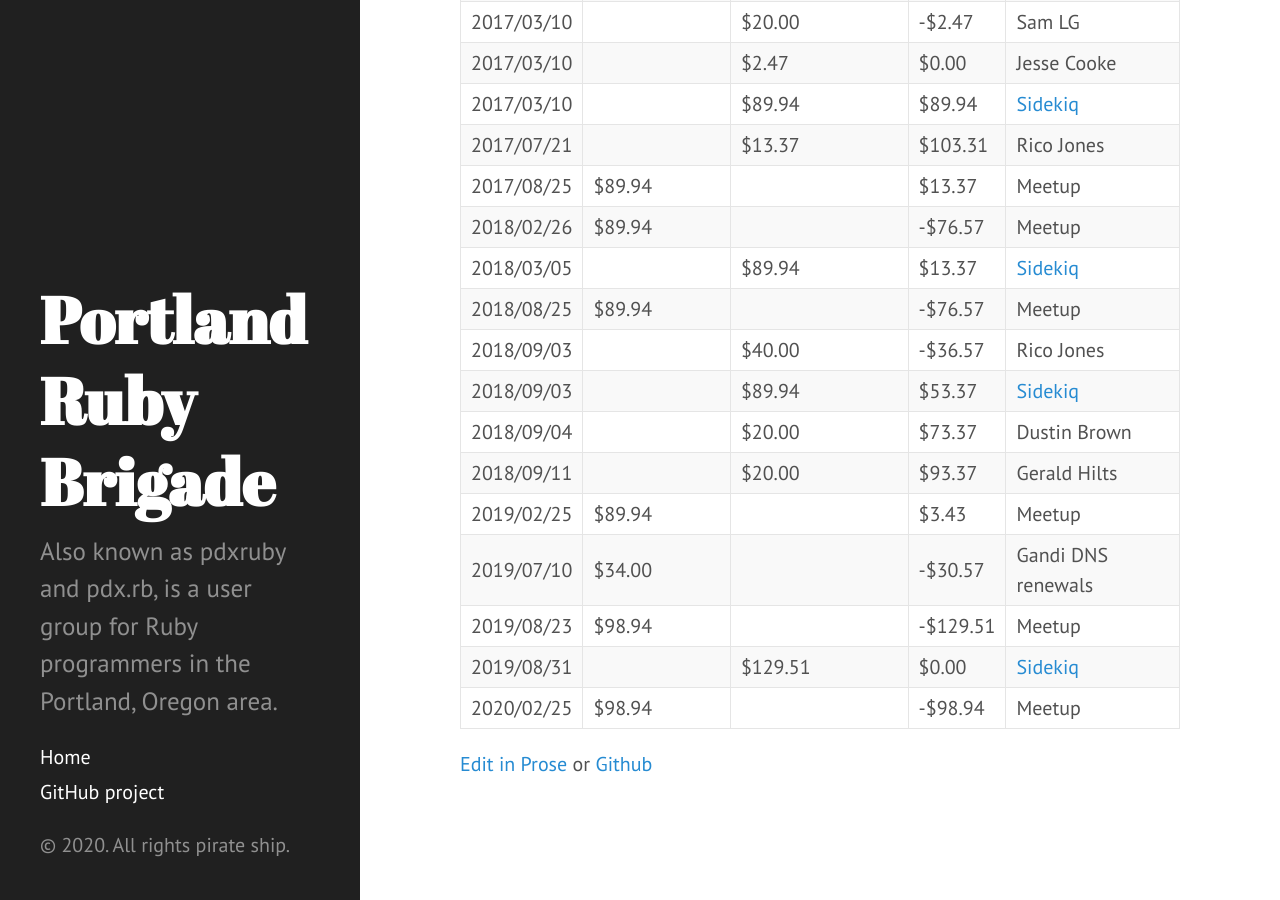
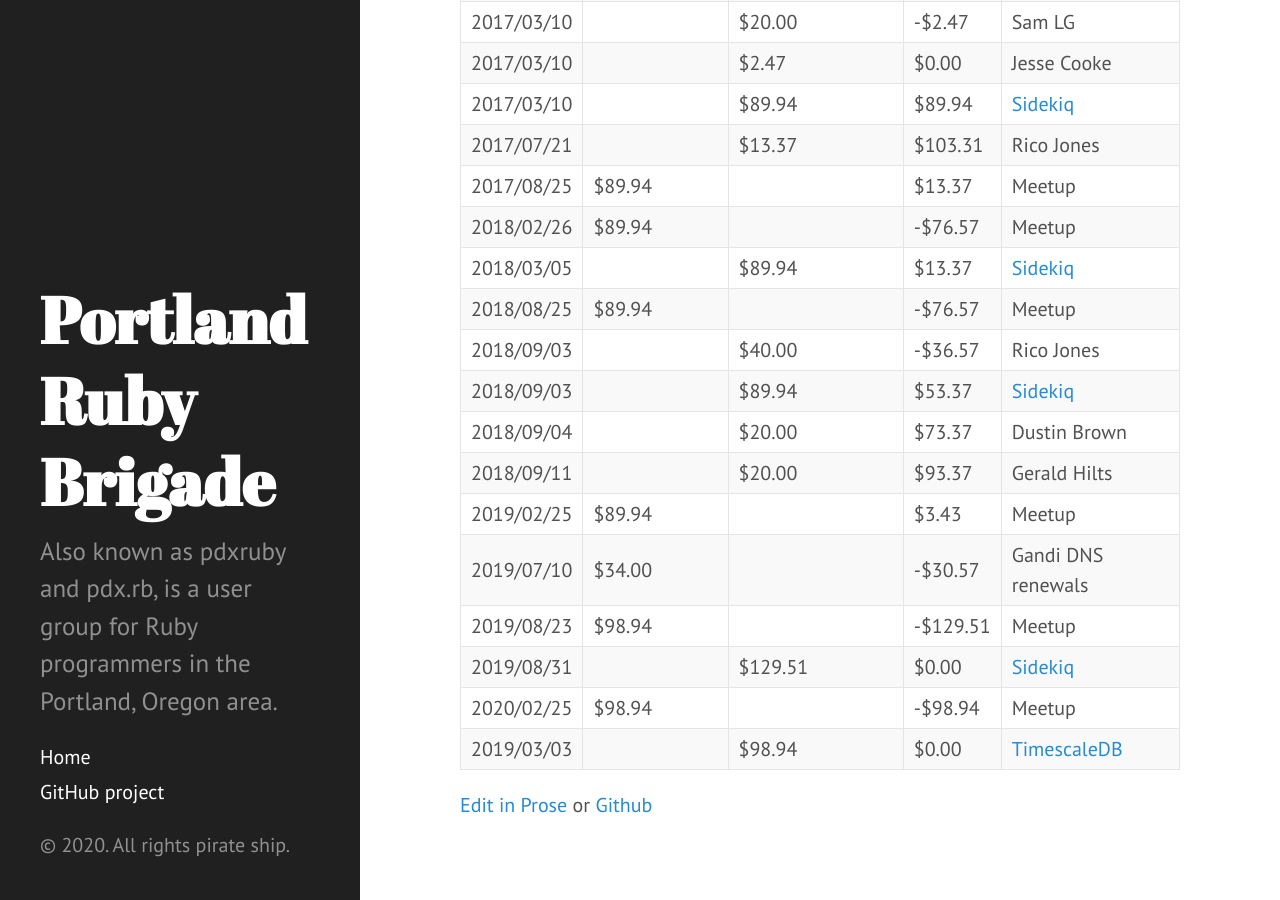
Before and after one commit to pdxruby/pdxruby.github.io, a Jekyll site: the page built from contributions.md, in a window 1280 px wide and 900 px high, scrolled down 1159 px. Built offline with Jekyll 4.4.1, drawn with Linux system fonts in a browser that asks for light colours.

Commit message:
Add contribution by @thejonanshow / TimescaleDB

```diff
--- a/contributions.md
+++ b/contributions.md
@@ -47,3 +47,4 @@ A log for contributions and some expenses.
 | 2019/08/23 | $98.94         |                   | -$129.51  | Meetup                              |
 | 2019/08/31 |                | $129.51           | $0.00     | [Sidekiq](http://sidekiq.org/)      |
 | 2020/02/25 | $98.94         |                   | -$98.94   | Meetup                              |
+| 2019/03/03 |                | $98.94            | $0.00     | [TimescaleDB](https://www.timescale.com)      |
```
